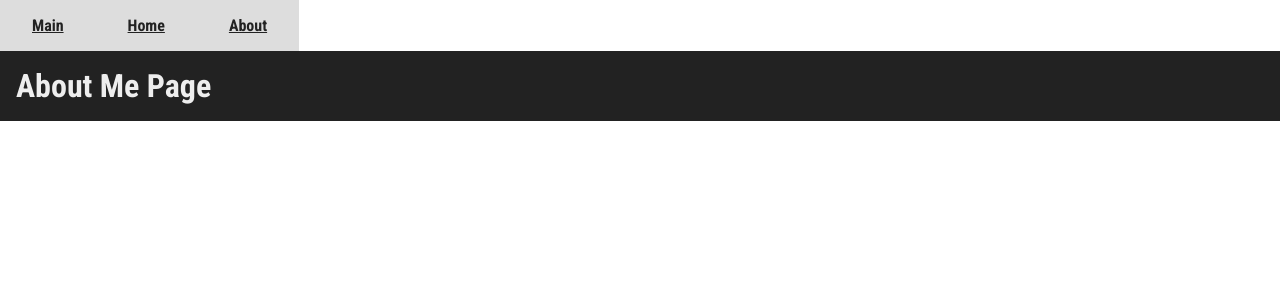
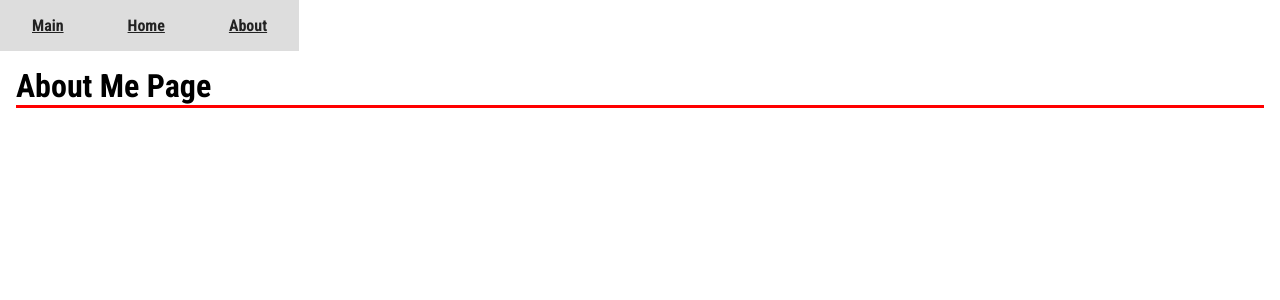
Before and after one commit to milanstojadinovic/router-basics, a React (Create React App) app: page /about in a window 1280 px wide. Shown: the top 300 px of the page. Built offline with nearby package versions, Linux system fonts and the light colour scheme.

Commit message:
attempt new changes in styles

```diff
--- a/src/App.js
+++ b/src/App.js
@@ -1,12 +1,15 @@
 import './App.css';
-import Navbar from './routes/Navbar';
+import Navbar from './components/routes/Navbar';
+import Header from './components/UI/Header';
 
 function App() {
   return (
     <div>
       <Navbar />
       <div className='App'>
-        <div className='main'>Main Content</div>
+        <Header className='main'>
+          <h1>Main Content</h1>
+        </Header>
       </div>
     </div>
   );
--- /dev/null
+++ b/src/components/UI/Header.css
@@ -0,0 +1,6 @@
+.header {
+  font-size: 3rem;
+  font-weight: 700;
+  border: 1px solid orange;
+  box-shadow: 0 1px 8px rgba(0, 0, 0, 0.25);
+}
--- /dev/null
+++ b/src/components/UI/Header.js
@@ -0,0 +1,8 @@
+import React from 'react';
+
+const Header = (props) => {
+  const classes = `header ${props.className}`;
+  return <div className={classes}>{props.children}</div>;
+};
+
+export default Header;
--- a/src/routes/About.css
+++ b/src/components/routes/About.css
@@ -1,8 +1,7 @@
 .about {
   padding: 1rem;
-  background-color: #222222;
 }
 
 .about__main-title {
-  color: #eeeeee;
+  border-bottom: 3px solid red;
 }
--- a/src/routes/About.js
+++ b/src/components/routes/About.js
@@ -1,14 +1,16 @@
 import React from 'react';
+import Header from '../UI/Header';
+import Navbar from '../routes/Navbar';
+
 import './About.css';
-import Navbar from './Navbar';
 
 const About = () => {
   return (
     <div>
       <Navbar />
-      <div className='about'>
+      <Header className='about'>
         <h1 className='about__main-title'>About Me Page</h1>
-      </div>
+      </Header>
     </div>
   );
 };
--- a/src/routes/Home.css
+++ b/src/components/routes/Home.css
@@ -1,6 +1,6 @@
 .home {
   padding: 1rem;
-  background-color: #888;
+  background-color: #dddddd;
 }
 
 .home__main-title {
--- a/src/routes/Home.js
+++ b/src/components/routes/Home.js
@@ -1,13 +1,16 @@
 import React from 'react';
+import Header from '../UI/Header';
 import './Home.css';
-import Navbar from './Navbar';
+import Navbar from '../routes/Navbar';
 
-const Home = () => {
+const Home = (props) => {
   return (
     <div>
       <Navbar />
       <div className='home'>
-        <h1 className='home__main-title'>Home Page</h1>
+        <Header className='home__main-title'>
+          <h1>Home Page</h1>
+        </Header>
         <p>Welcome to my home page!</p>
       </div>
     </div>
--- a/src/routes/Navbar.css
+++ b/src/components/routes/Navbar.css
@@ -7,6 +7,7 @@
 .navigation-link {
   padding: 1rem 2rem;
   font-weight: 700;
+  font-style: none;
   background-color: #dddddd;
   color: #222222;
 }
--- a/src/routes/Page404.js
+++ b/src/components/routes/Page404.js
@@ -1,5 +1,5 @@
 import React from 'react';
-import Navbar from './Navbar';
+import Navbar from '../routes/Navbar';
 import './Page404.css';
 
 const Page404 = () => {
--- a/src/index.js
+++ b/src/index.js
@@ -3,9 +3,9 @@ import ReactDOM from 'react-dom/client';
 import { BrowserRouter, Routes, Route } from 'react-router-dom';
 import './index.css';
 import App from './App';
-import Home from './routes/Home';
-import About from './routes/About';
-import Page404 from './routes/Page404';
+import Home from './components/routes/Home';
+import About from './components/routes/About';
+import Page404 from './components/routes/Page404';
 
 const root = ReactDOM.createRoot(document.getElementById('root'));
 root.render(
```
Also changed, not shown: src/components/routes/Navbar.js (renamed from src/routes/Navbar.js), src/components/routes/Page404.css (renamed from src/routes/Page404.css).
